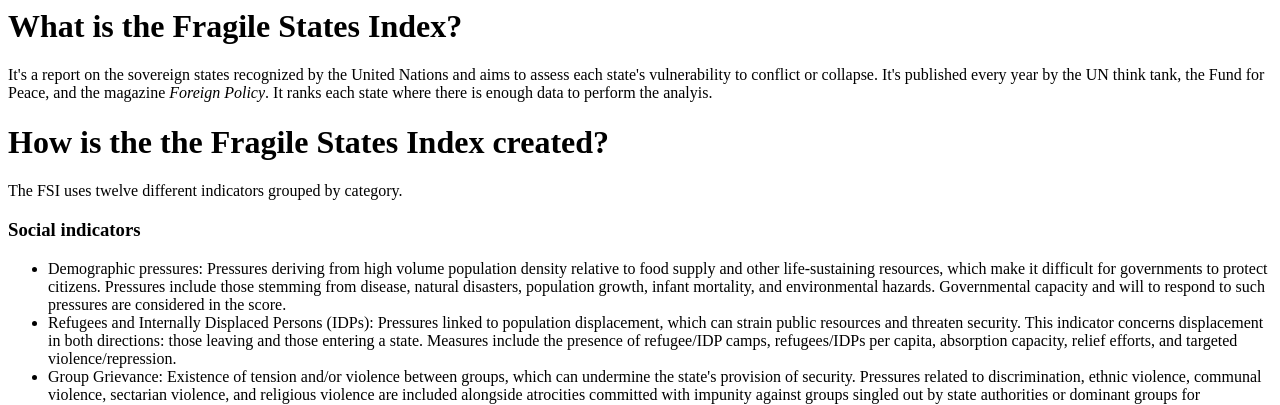
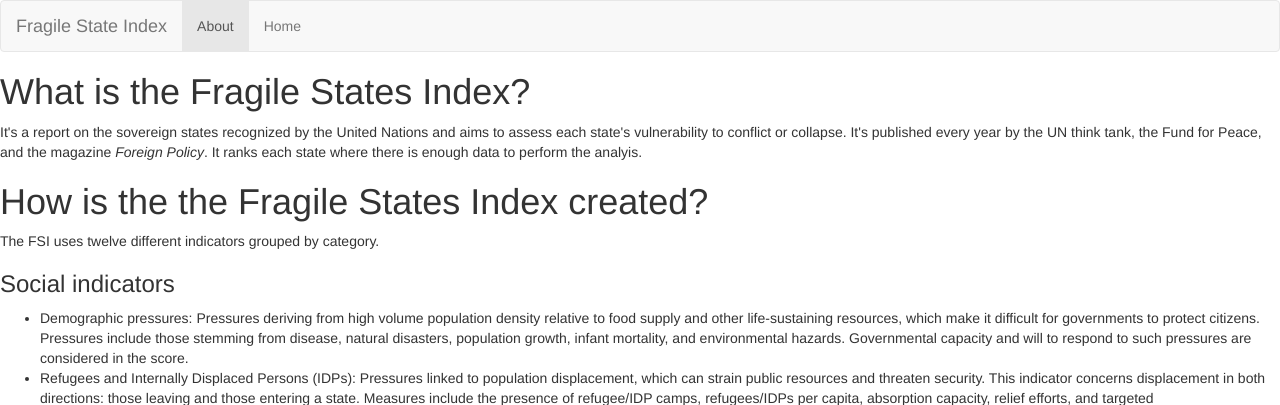
Before and after one commit to wvenderbush/data_softdev, a Flask app: page /about in a window 1280 px wide. Shown: the top 405 px of the page. Run offline with Flask 2, Linux system fonts and the light colour scheme; some libraries are stand-ins or nearby versions.

Commit message:
added some frontend

```diff
--- a/templates/about.html
+++ b/templates/about.html
@@ -2,7 +2,21 @@
   <head>
     <title>About</title>
     <link rel="stylesheet" href="../static/main.css">
+    <link rel="stylesheet" href="https://maxcdn.bootstrapcdn.com/bootstrap/3.3.7/css/bootstrap.min.css">
+    <script src="http://code.jquery.com/jquery-latest.min.js" type="text/javascript"></script>
+    <script src="https://maxcdn.bootstrapcdn.com/bootstrap/3.3.7/js/bootstrap.min.js"></script>
   </head>
+    <nav class="navbar navbar-default">
+  <div class="container-fluid">
+    <div class="navbar-header">
+      <a class="navbar-brand" href="#">Fragile State Index</a>
+    </div>
+    <ul class="nav navbar-nav">
+      <li class="active"><a href="#">About</a></li>
+      <li><a href="main.html">Home</a></li>
+    </ul>
+  </div>
+</nav>
   <body>
   <h1>What is the Fragile States Index?</h1>
   It's a report on the sovereign states recognized by the United Nations and aims to assess each state's vulnerability to conflict or collapse.
```
Also changed, not shown: templates/main.html (+17 -0 lines).
